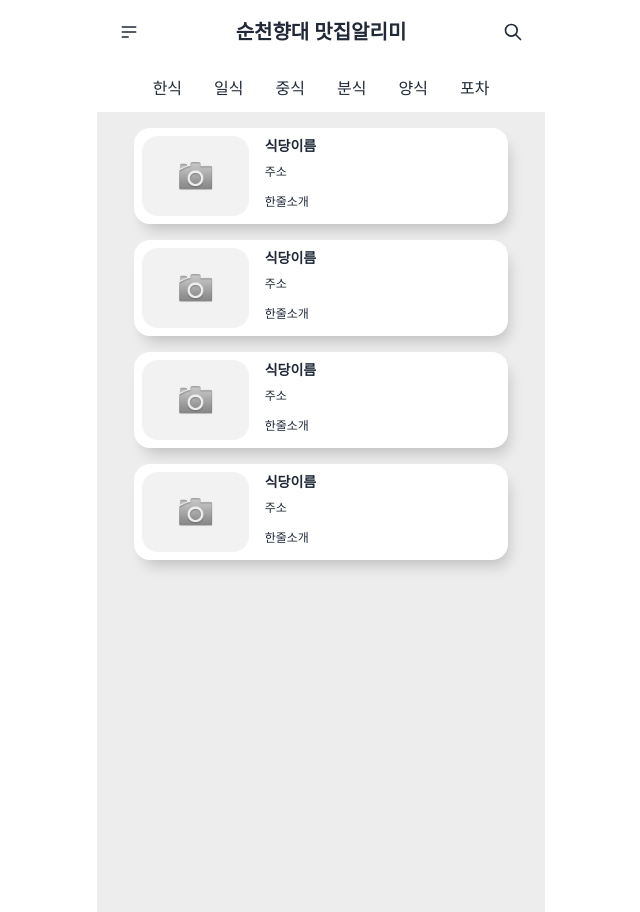
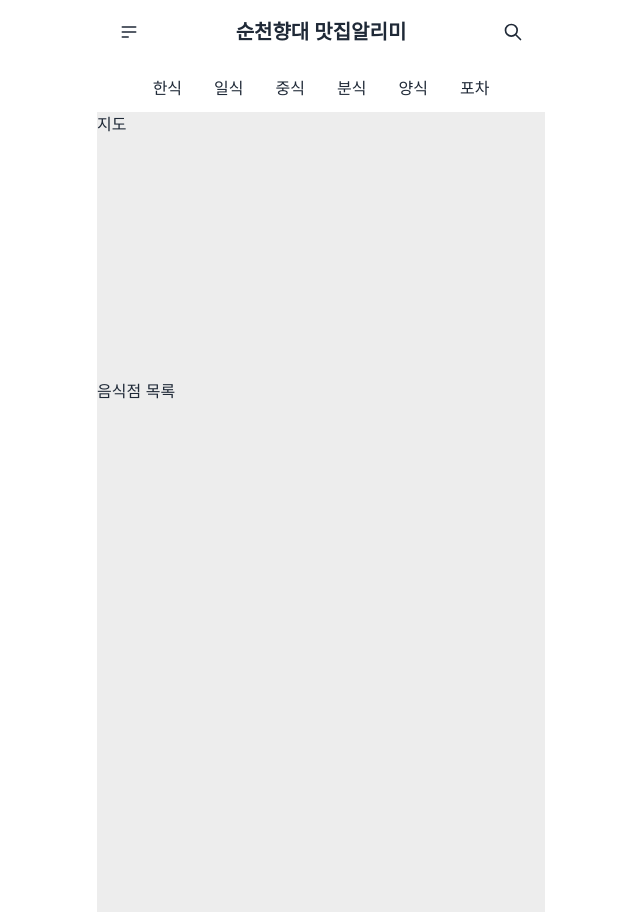
Before and after one commit to Antraxmin/SCH-Food, a Next.js app: page / in a window 1280 px wide. Shown: the whole page, without its empty margins (319-959 px from the left). Built offline with nearby package versions, Linux system fonts and the light colour scheme; a web font is replaced by a local one.

Commit message:
[#3] add map section

```diff
--- /dev/null
+++ b/components/card/CardSection.tsx
@@ -0,0 +1,3 @@
+export default function MapSection() {
+  return <div className="w-full">음식점 목록</div>;
+}
--- /dev/null
+++ b/components/map/MapSection.tsx
@@ -0,0 +1,3 @@
+export default function MapSection() {
+  return <div className="w-full">지도</div>;
+}
--- a/pages/index.tsx
+++ b/pages/index.tsx
@@ -1,6 +1,8 @@
+import CardSection from "@/components/card/CardSection";
 import Card from "@/components/common/Card";
 import Category from "@/components/common/Category";
 import Header from "@/components/common/Header";
+import MapSection from "@/components/map/MapSection";
 import { Fragment } from "react";
 
 export default function Home() {
@@ -9,10 +11,12 @@ export default function Home() {
       <Header />
       <Category />
       <main className="flex-1 mt-28 h-screen">
-        <Card />
-        <Card />
-        <Card />
-        <Card />
+        <div className="w-full h-2/6">
+          <MapSection />
+        </div>
+        <div className="w-full h-4/6">
+          <CardSection />
+        </div>
       </main>
     </Fragment>
   );
```
